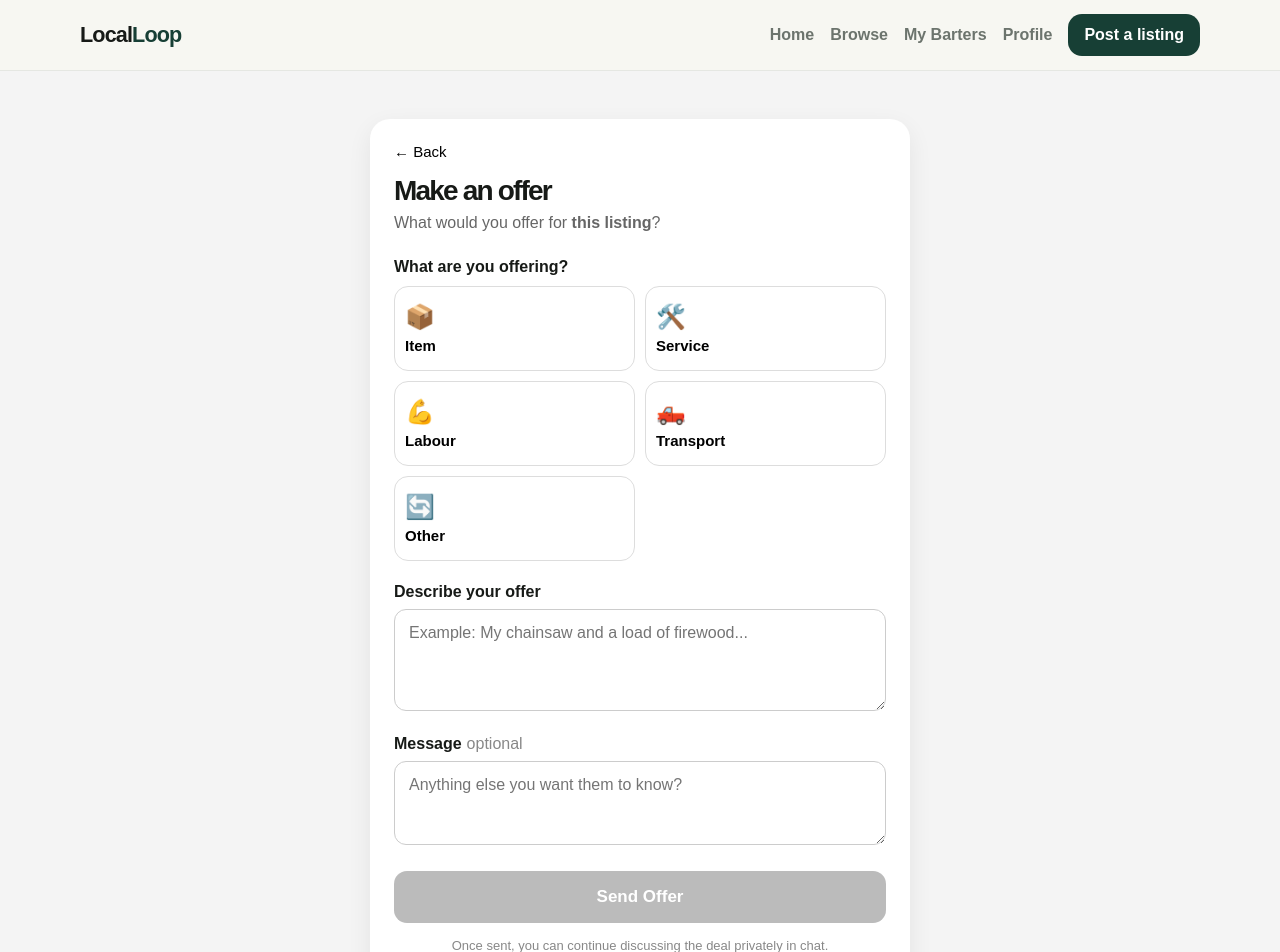
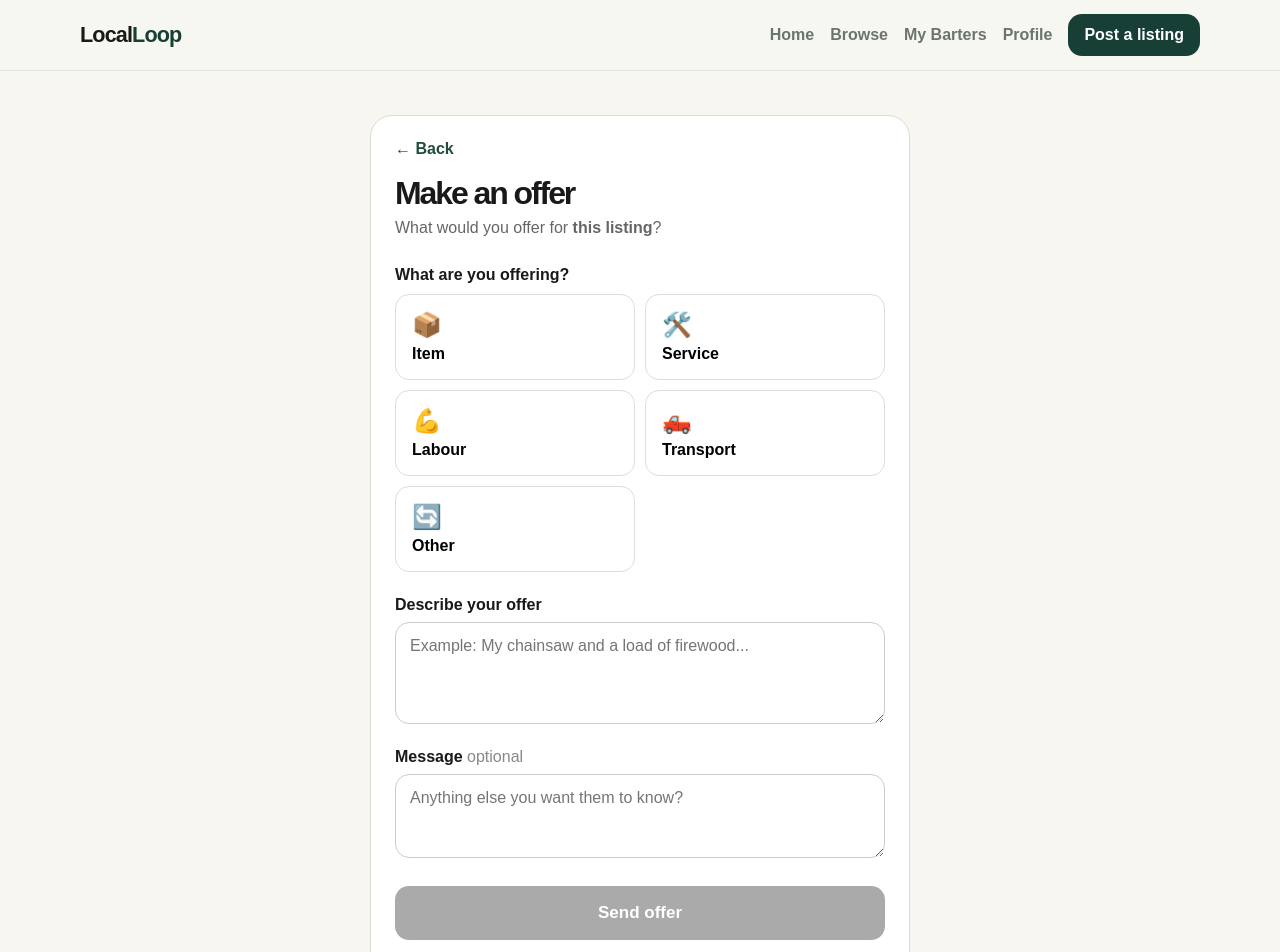
Before and after one commit to ryleycampbell93/LocalLoop, a Next.js app: page /propose in a window 1280 px wide. Shown: the top 952 px of the page. Built offline with nearby package versions, Linux system fonts and the light colour scheme.

Commit message:
Fix propose page build

```diff
--- a/app/propose/page.tsx
+++ b/app/propose/page.tsx
@@ -1,19 +1,25 @@
 "use client";
 
-import { useState } from "react";
-import { useRouter, useSearchParams } from "next/navigation";
+import { useEffect, useState } from "react";
+import { useRouter } from "next/navigation";
 
 export default function ProposePage() {
   const router = useRouter();
-  const searchParams = useSearchParams();
 
-  const listingId = searchParams.get("listing") || "";
-  const listingTitle = searchParams.get("title") || "this listing";
+  const [listingId, setListingId] = useState("");
+  const [listingTitle, setListingTitle] = useState("this listing");
 
   const [offerType, setOfferType] = useState("");
   const [offerText, setOfferText] = useState("");
   const [message, setMessage] = useState("");
   const [sent, setSent] = useState(false);
+
+  useEffect(() => {
+    const params = new URLSearchParams(window.location.search);
+
+    setListingId(params.get("listing") || "");
+    setListingTitle(params.get("title") || "this listing");
+  }, []);
 
   const offerTypes = [
     { id: "item", label: "Item", icon: "📦" },
@@ -56,19 +62,18 @@ export default function ProposePage() {
       <main
         style={{
           minHeight: "100vh",
-          background: "#f4f4f4",
+          background: "#f7f6f1",
           padding: "24px 18px",
-          fontFamily: "Arial, sans-serif",
         }}
       >
         <div
           style={{
             maxWidth: 520,
-            margin: "60px auto",
+            margin: "50px auto",
             background: "#fff",
-            borderRadius: 20,
+            borderRadius: 22,
             padding: 28,
-            boxShadow: "0 8px 24px rgba(0,0,0,0.08)",
+            border: "1px solid #dedbd3",
           }}
         >
           <div
@@ -76,7 +81,8 @@ export default function ProposePage() {
               width: 60,
               height: 60,
               borderRadius: "50%",
-              background: "#e8f5e9",
+              background: "#e8f3ec",
+              color: "#214d3d",
               display: "flex",
               alignItems: "center",
               justifyContent: "center",
@@ -87,19 +93,18 @@ export default function ProposePage() {
             ✓
           </div>
 
-          <h1 style={{ margin: "0 0 10px", fontSize: 28 }}>
+          <h1 style={{ margin: "0 0 10px", fontSize: 30 }}>
             Offer sent
           </h1>
 
           <p
             style={{
-              margin: "0 0 24px",
               color: "#666",
               lineHeight: 1.5,
+              marginBottom: 24,
             }}
           >
             Your offer for <strong>{listingTitle}</strong> has been sent.
-            The other person can accept, counter or decline.
           </p>
 
           <button
@@ -107,13 +112,12 @@ export default function ProposePage() {
             style={{
               width: "100%",
               border: 0,
-              borderRadius: 12,
-              padding: "15px 18px",
-              background: "#d62f2f",
+              borderRadius: 14,
+              padding: 16,
+              background: "#214d3d",
               color: "#fff",
-              fontWeight: 700,
-              fontSize: 16,
-              cursor: "pointer",
+              fontSize: 17,
+              fontWeight: 800,
             }}
           >
             Go to messages
@@ -123,15 +127,14 @@ export default function ProposePage() {
             onClick={() => router.back()}
             style={{
               width: "100%",
-              border: "1px solid #ddd",
-              borderRadius: 12,
-              padding: "14px 18px",
-              background: "#fff",
-              color: "#333",
-              fontWeight: 600,
-              fontSize: 15,
+              border: 0,
+              borderRadius: 14,
+              padding: 16,
+              background: "#f1eee6",
+              color: "#214d3d",
+              fontSize: 17,
+              fontWeight: 800,
               marginTop: 10,
-              cursor: "pointer",
             }}
           >
             Back to listing
@@ -145,19 +148,18 @@ export default function ProposePage() {
     <main
       style={{
         minHeight: "100vh",
-        background: "#f4f4f4",
-        padding: "24px 18px",
-        fontFamily: "Arial, sans-serif",
+        background: "#f7f6f1",
+        padding: "24px 18px 60px",
       }}
     >
       <div
         style={{
           maxWidth: 540,
-          margin: "24px auto",
+          margin: "20px auto",
           background: "#fff",
-          borderRadius: 20,
+          borderRadius: 22,
           padding: 24,
-          boxShadow: "0 8px 24px rgba(0,0,0,0.07)",
+          border: "1px solid #dedbd3",
         }}
       >
         <button
@@ -165,10 +167,11 @@ export default function ProposePage() {
           style={{
             border: 0,
             background: "transparent",
-            fontSize: 15,
             padding: 0,
-            marginBottom: 18,
-            cursor: "pointer",
+            marginBottom: 20,
+            fontSize: 16,
+            fontWeight: 700,
+            color: "#214d3d",
           }}
         >
           ← Back
@@ -176,8 +179,8 @@ export default function ProposePage() {
 
         <h1
           style={{
-            margin: "0 0 6px",
-            fontSize: 28,
+            margin: "0 0 8px",
+            fontSize: 32,
           }}
         >
           Make an offer
@@ -185,9 +188,9 @@ export default function ProposePage() {
 
         <p
           style={{
-            margin: "0 0 24px",
+            margin: "0 0 26px",
             color: "#666",
-            lineHeight: 1.45,
+            lineHeight: 1.5,
           }}
         >
           What would you offer for <strong>{listingTitle}</strong>?
@@ -197,7 +200,7 @@ export default function ProposePage() {
           <label
             style={{
               display: "block",
-              fontWeight: 700,
+              fontWeight: 800,
               marginBottom: 10,
             }}
           >
@@ -207,9 +210,9 @@ export default function ProposePage() {
           <div
             style={{
               display: "grid",
-              gridTemplateColumns: "repeat(2, 1fr)",
+              gridTemplateColumns: "1fr 1fr",
               gap: 10,
-              marginBottom: 22,
+              marginBottom: 24,
             }}
           >
             {offerTypes.map((type) => {
@@ -221,26 +224,20 @@ export default function ProposePage() {
                   type="button"
                   onClick={() => setOfferType(type.id)}
                   style={{
-                    padding: "16px 10px",
+                    textAlign: "left",
+                    padding: 16,
                     borderRadius: 14,
                     border: selected
-                      ? "2px solid #d62f2f"
+                      ? "2px solid #214d3d"
                       : "1px solid #ddd",
-                    background: selected ? "#fff3f3" : "#fff",
-                    cursor: "pointer",
-                    textAlign: "left",
+                    background: selected ? "#edf3ef" : "#fff",
                   }}
                 >
                   <div style={{ fontSize: 24, marginBottom: 6 }}>
                     {type.icon}
                   </div>
 
-                  <div
-                    style={{
-                      fontWeight: 700,
-                      fontSize: 15,
-                    }}
-                  >
+                  <div style={{ fontWeight: 800 }}>
                     {type.label}
                   </div>
                 </button>
@@ -251,7 +248,7 @@ export default function ProposePage() {
           <label
             style={{
               display: "block",
-              fontWeight: 700,
+              fontWeight: 800,
               marginBottom: 8,
             }}
           >
@@ -267,10 +264,9 @@ export default function ProposePage() {
               width: "100%",
               boxSizing: "border-box",
               border: "1px solid #ccc",
-              borderRadius: 12,
+              borderRadius: 14,
               padding: 14,
               fontSize: 16,
-              resize: "vertical",
               marginBottom: 20,
             }}
           />
@@ -278,18 +274,12 @@ export default function ProposePage() {
           <label
             style={{
               display: "block",
-              fontWeight: 700,
+              fontWeight: 800,
               marginBottom: 8,
             }}
           >
-            Message
-            <span
-              style={{
-                fontWeight: 400,
-                color: "#888",
-                marginLeft: 5,
-              }}
-            >
+            Message{" "}
+            <span style={{ color: "#888", fontWeight: 400 }}>
               optional
             </span>
           </label>
@@ -303,11 +293,10 @@ export default function ProposePage() {
               width: "100%",
               boxSizing: "border-box",
               border: "1px solid #ccc",
-              borderRadius: 12,
+              borderRadius: 14,
               padding: 14,
               fontSize: 16,
-              resize: "vertical",
-              marginBottom: 22,
+              marginBottom: 24,
             }}
           />
 
@@ -317,30 +306,28 @@ export default function ProposePage() {
             style={{
               width: "100%",
               border: 0,
-              borderRadius: 13,
-              padding: "16px 18px",
+              borderRadius: 14,
+              padding: 17,
               background:
-                offerType && offerText.trim() ? "#d62f2f" : "#bbb",
+                offerType && offerText.trim() ? "#214d3d" : "#aaa",
               color: "#fff",
               fontSize: 17,
               fontWeight: 800,
-              cursor:
-                offerType && offerText.trim() ? "pointer" : "default",
             }}
           >
-            Send Offer
+            Send offer
           </button>
 
           <p
             style={{
               textAlign: "center",
+              color: "#888",
               fontSize: 13,
-              color: "#888",
               lineHeight: 1.45,
-              margin: "14px 4px 0",
+              marginTop: 14,
             }}
           >
-            Once sent, you can continue discussing the deal privately in chat.
+            Any other deal details can be worked out privately in chat.
           </p>
         </form>
       </div>
```
